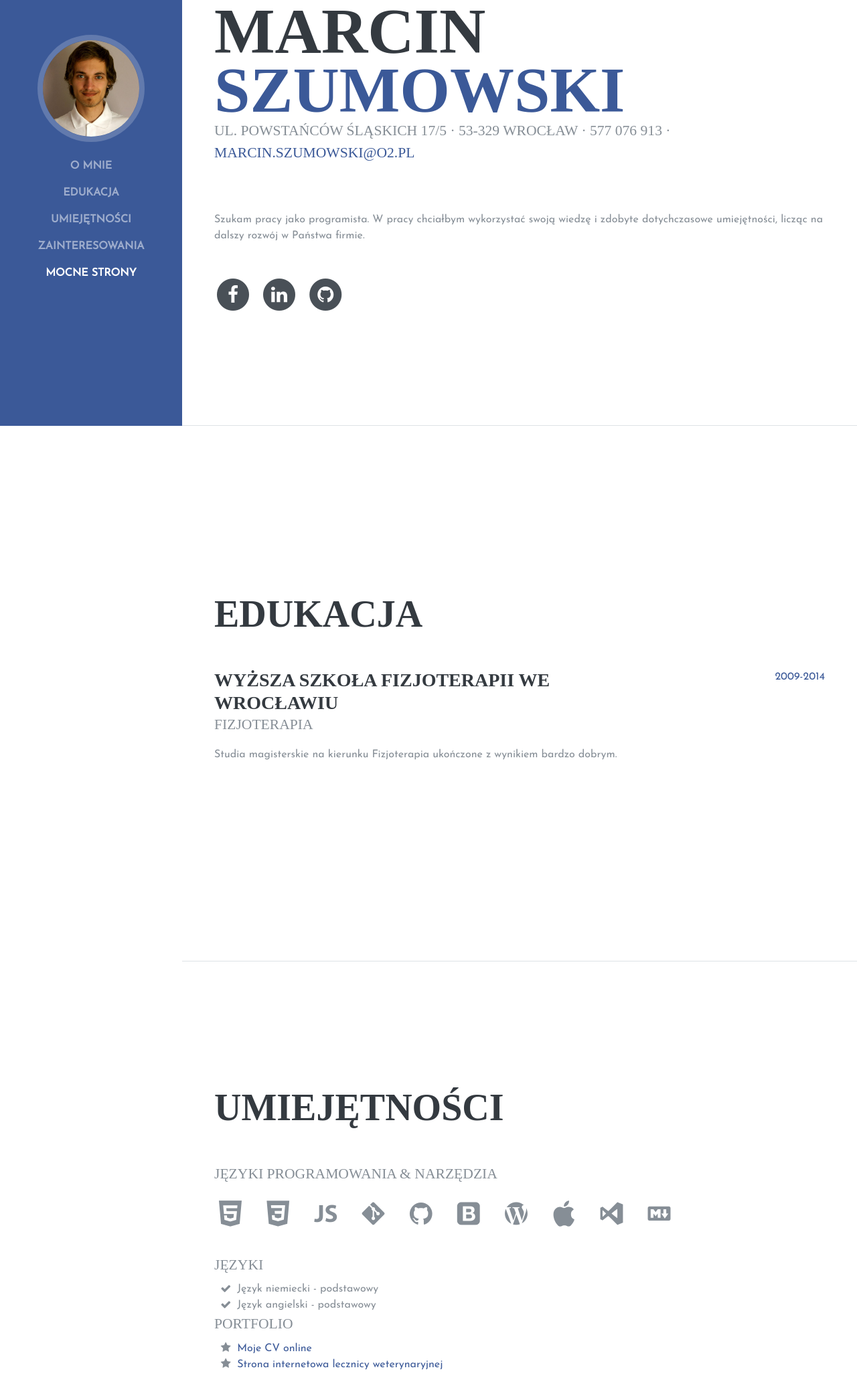
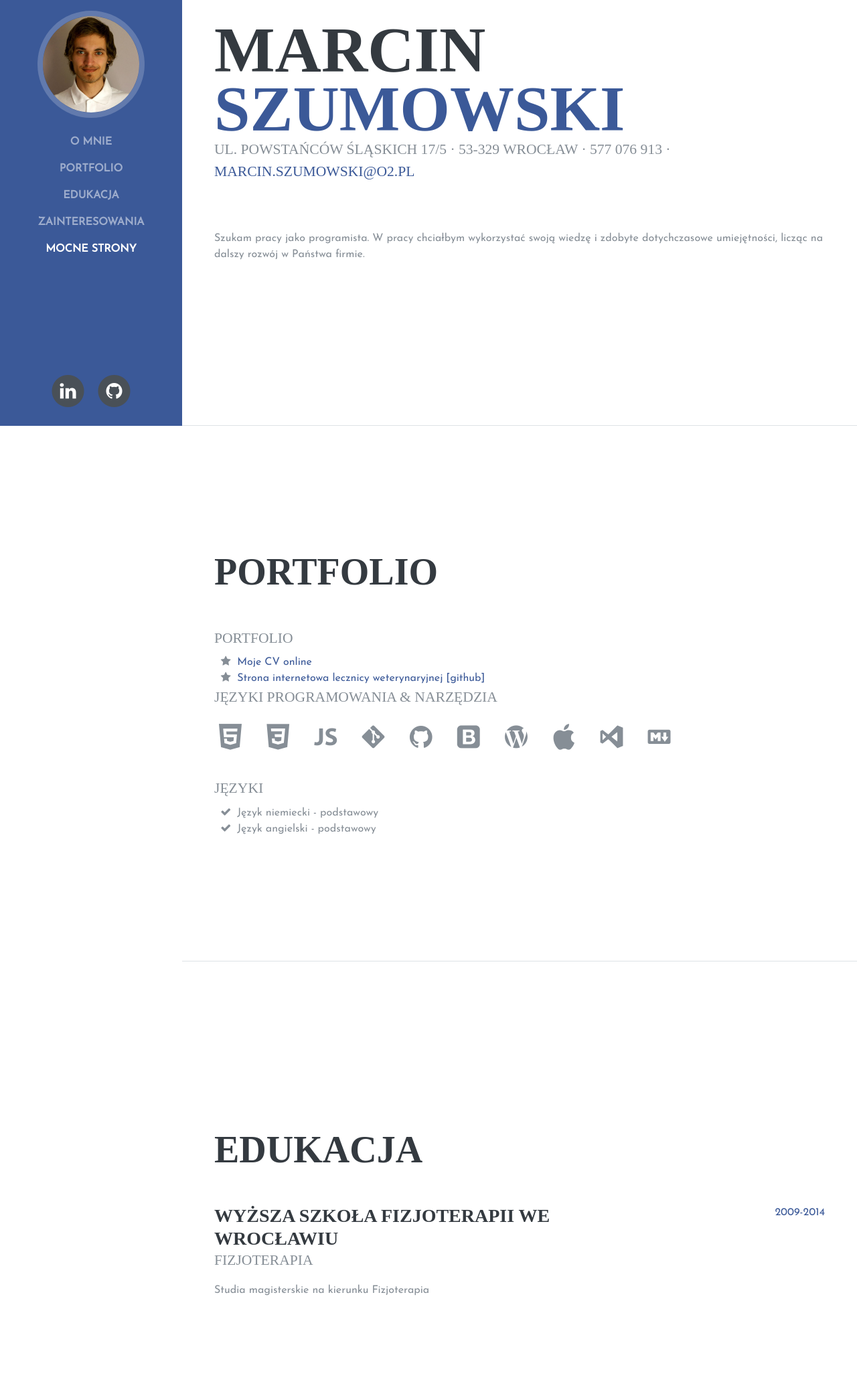
Before and after one commit to marcinszumowski/My-resume, a plain HTML site: page index.html in a window 1280 px wide. Shown: the part 164-2240 px from the top of the page at 67% size. Drawn offline with Linux system fonts and the light colour scheme; a web font is replaced by a local one.

Commit message:
portfolio

```diff
--- a/index.html
+++ b/index.html
@@ -5,9 +5,9 @@
 
     <meta charset="utf-8">
     <meta name="viewport" content="width=device-width, initial-scale=1, shrink-to-fit=no">
-    <meta name="description" content="Resume Marcin Szumowski">
+    <meta name="description" content="CV Marcin Szumowski">
 
-    <title>Resume - Marcin Szumowski</title>
+    <title>CV Marcin Szumowski</title>
 
     <!-- Bootstrap core CSS -->
     <link href="vendor/bootstrap/css/bootstrap.css" rel="stylesheet">
@@ -43,10 +43,10 @@
             <a class="nav-link js-scroll-trigger" href="#omnie">O mnie</a>
           </li>
           <li class="nav-item">
-            <a class="nav-link js-scroll-trigger" href="#edukacja">Edukacja</a>
+            <a class="nav-link js-scroll-trigger" href="#portfolio">Portfolio</a>
           </li>
           <li class="nav-item">
-            <a class="nav-link js-scroll-trigger" href="#umiejetnosci">Umiejętności</a>
+            <a class="nav-link js-scroll-trigger" href="#edukacja">Edukacja</a>
           </li>
           <li class="nav-item">
             <a class="nav-link js-scroll-trigger" href="#zainteresowania">Zainteresowania</a>
@@ -56,6 +56,25 @@
           </li>
         </ul>
       </div>
+
+        <ul class="list-inline list-social-icons mb-6">
+          <li class="list-inline-item">
+            <a target="_blank" href="https://www.linkedin.com/in/marcin-szumowski-471770163/">
+              <span class="fa-stack fa-lg">
+                <i class="fa fa-circle fa-stack-2x"></i>
+                <i class="fa fa-linkedin fa-stack-1x fa-inverse"></i>
+              </span>
+            </a>
+          </li>
+          <li class="list-inline-item">
+            <a target="_blank" href="https://github.com/marcinszumowski">
+              <span class="fa-stack fa-lg">
+                <i class="fa fa-circle fa-stack-2x"></i>
+                <i class="fa fa-github fa-stack-1x fa-inverse"></i>
+              </span>
+            </a>
+          </li>
+        </ul>
     </nav>
 
     <div class="container-fluid p-0">
@@ -70,55 +89,25 @@
           </div>
           <p class="mb-5">
           <br> Szukam pracy jako programista. W pracy chciałbym wykorzystać swoją wiedzę i zdobyte dotychczasowe umiejętności, licząc na dalszy rozwój w Państwa firmie.</p>
-          <ul class="list-inline list-social-icons mb-0">
-            <li class="list-inline-item">
-              <a href="#">
-                <span class="fa-stack fa-lg">
-                  <i class="fa fa-circle fa-stack-2x"></i>
-                  <i class="fa fa-facebook fa-stack-1x fa-inverse"></i>
-                </span>
-              </a>
-            </li>
-            <li class="list-inline-item">
-              <a target="_blank" href="https://www.linkedin.com/in/marcin-szumowski-471770163/">
-                <span class="fa-stack fa-lg">
-                  <i class="fa fa-circle fa-stack-2x"></i>
-                  <i class="fa fa-linkedin fa-stack-1x fa-inverse"></i>
-                </span>
-              </a>
-            </li>
-            <li class="list-inline-item">
-              <a target="_blank" href="https://github.com/marcinszumowski">
-                <span class="fa-stack fa-lg">
-                  <i class="fa fa-circle fa-stack-2x"></i>
-                  <i class="fa fa-github fa-stack-1x fa-inverse"></i>
-                </span>
-              </a>
-            </li>
-          </ul>
         </div>
       </section>
 
-      <section class="resume-section p-3 p-lg-5 d-flex flex-column" id="edukacja">
+      <section class="resume-section p-3 p-lg-5 d-flex flex-column" id="portfolio">
         <div class="my-auto">
-          <h2 class="mb-5">Edukacja</h2>
+          <h2 class="mb-5">Portfolio</h2>
 
-          <div class="resume-item d-flex flex-column flex-md-row mb-5">
-            <div class="resume-content mr-auto">
-              <h3 class="mb-0">Wyższa Szkoła Fizjoterapii we Wrocławiu</h3>
-              <div class="subheading mb-3">Fizjoterapia</div>
-              <div>Studia magisterskie na kierunku Fizjoterapia ukończone z wynikiem bardzo dobrym.</div>
-            </div>
-            <div class="resume-date text-md-right">
-              <span class="text-primary">2009-2014</span>
-            </div>
-          </div>
-        </div>
-      </section>
-
-      <section class="resume-section p-3 p-lg-5 d-flex flex-column" id="umiejetnosci">
-        <div class="my-auto">
-          <h2 class="mb-5">Umiejętności</h2>
+          <div class="subheading mb-2">Portfolio</div>
+          <ul class="fa-ul mb-0">
+            <li>
+              <i class="fa-li fa fa-star"></i>
+              <a target="_blank" href="https://marcinszumowski.github.io/My-resume/">Moje CV online</a>
+            </li>
+            <li>
+              <i class="fa-li fa fa-star"></i>
+              <a target="_blank" href="https://marcinszumowski.github.io/WWW-Paczkowska/">Strona internetowa lecznicy weterynaryjnej</a>
+              <a target="_blank" href="https://github.com/marcinszumowski">[github]</a>
+            </li>
+          </ul>
 
           <div class="subheading mb-3">Języki programowania &amp; Narzędzia</div>
           <ul class="list-inline list-icons">
@@ -164,24 +153,30 @@
               Język angielski - podstawowy</li>
             <li>
           </ul>
+        </div>
+      </section>
 
-          <div class="subheading mb-2">Portfolio</div>
-          <ul class="fa-ul mb-0">
-            <li>
-              <i class="fa-li fa fa-star"></i>
-              <a target="_blank" href="https://marcinszumowski.github.io/My-resume/">Moje CV online</a></li>
-            <li>
-              <i class="fa-li fa fa-star"></i>
-              <a target="_blank" href="https://marcinszumowski.github.io/WWW-Paczkowska/">Strona internetowa lecznicy weterynaryjnej</a></li>
-            <li>
-          </ul>
+      <section class="resume-section p-3 p-lg-5 d-flex flex-column" id="edukacja">
+        <div class="my-auto">
+          <h2 class="mb-5">Edukacja</h2>
+
+          <div class="resume-item d-flex flex-column flex-md-row mb-5">
+            <div class="resume-content mr-auto">
+              <h3 class="mb-0">Wyższa Szkoła Fizjoterapii we Wrocławiu</h3>
+              <div class="subheading mb-3">Fizjoterapia</div>
+              <div>Studia magisterskie na kierunku Fizjoterapia</div>
+            </div>
+            <div class="resume-date text-md-right">
+              <span class="text-primary">2009-2014</span>
+            </div>
+          </div>
         </div>
       </section>
 
       <section class="resume-section p-3 p-lg-5 d-flex flex-column" id="zainteresowania">
         <div class="my-auto">
           <h2 class="mb-5">Zainteresowania</h2>
-          <p class="mb-5">Sport: w szczególności piłka nożna, kolarstwo, bilard, medycyna</p>
+          <p>Sport: w szczególności piłka nożna, kolarstwo, bilard, medycyna</p>
         </div>
       </section>
 
```
